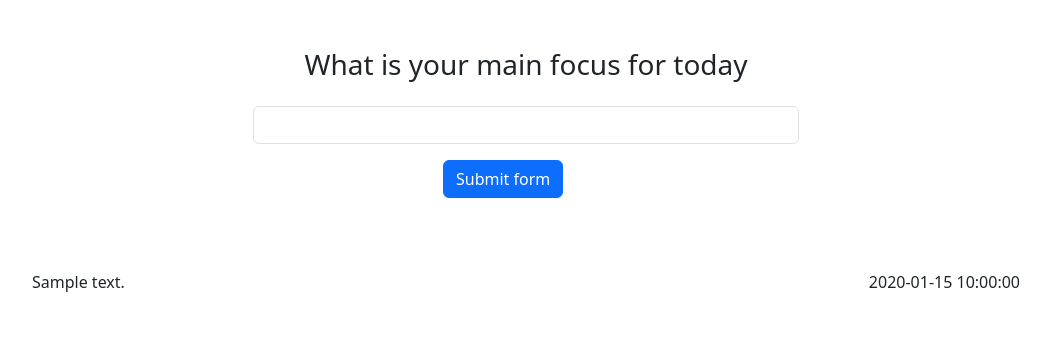
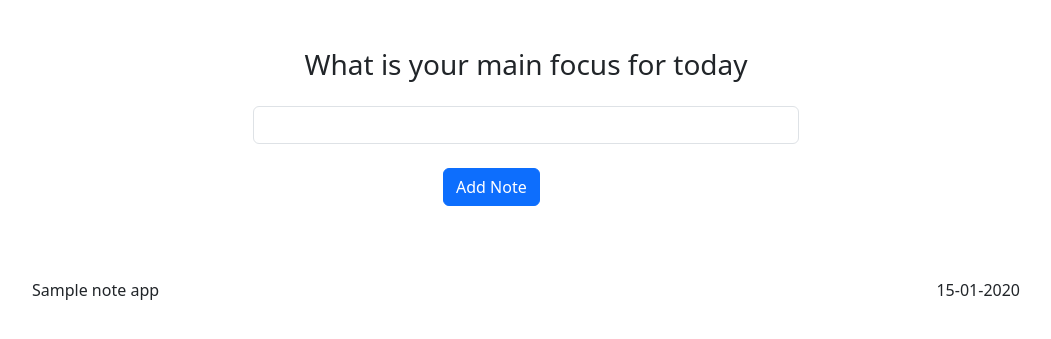
Before and after one commit to noorulnisa2k/FastAPI-Note-App, a FastAPI app: page / in a window 1280 px wide. Shown: the top 339 px of the page, without its empty margins (114-1165 px from the left). Run offline with FastAPI, Linux system fonts and the light colour scheme; a database or web service that is not in the repository returns one stand-in record (values such as "Sample title").

Commit message:
get and post request added

```diff
--- a/main.py
+++ b/main.py
@@ -1,42 +1,5 @@
-# from fastapi import FastAPI
-from typing import Union
-
-from fastapi import FastAPI, Request
-from fastapi.responses import HTMLResponse
-from fastapi.staticfiles import StaticFiles
-from fastapi.templating import Jinja2Templates
-from pymongo import MongoClient
+from fastapi import FastAPI
+from routes.note import note
 
 app = FastAPI()
-
-app.mount("/static", StaticFiles(directory="static"), name="static")
-
-templates = Jinja2Templates(directory="templates")
-
-# connection with mongodb instance
-conn = MongoClient('mongodb+srv://NoorulNisa:Tgfe5JmMr5qUAJkI@cluster0.y7gmhsr.mongodb.net')
-
-# @app.get("/")
-# def root():
-#     return {"message": "Hello World"}
-
-@app.get("/items/{item_id}/{q}")
-def read_items(item_id: int, q: Union[str, None] = None):
-    return {"item_id":item_id, "q":q}
-
-@app.get("/profile/{first_name}/{last_name}")
-def read_profile(first_name: str, last_name: str):
-    return {"name":first_name ,"lastname":last_name}
-
-@app.get("/", response_class=HTMLResponse)
-async def read_temp(request: Request):
-    docs = conn.testdb.note_app.find({})
-    data = []
-    for doc in docs:
-        data.append({
-            "id":doc['_id'],
-            "note":doc['note'],
-            "date":doc['createdAt']
-        })
-    print(data[0])
-    return templates.TemplateResponse("index.html",{"request": request, "data":data})
+app.include_router(note)
--- a/models/note.py
+++ b/models/note.py
@@ -3,5 +3,5 @@ from datetime import date
 
 class Note(BaseModel):
     todo_title: str
-    todo_checkbox: bool
-    created_at: date
+    todo_checkbox: bool | None = None
+    created_at: date = date.today()
--- a/routes/note.py
+++ b/routes/note.py
@@ -1,5 +1,42 @@
-from fastapi import FastAPI
-from routes.note import note
+from fastapi import FastAPI, Request
+from fastapi.responses import HTMLResponse
+from fastapi.staticfiles import StaticFiles
+from fastapi.templating import Jinja2Templates
+from fastapi import APIRouter
+from datetime import datetime
+from fastapi.responses import RedirectResponse
 
-app = FastAPI()
-app.include_router(note)
+from models.note import Note
+from config.db import conn
+from schemas.note import *
+
+note = APIRouter()
+
+# Static files
+note.mount("/static", StaticFiles(directory="static"), name="static")
+
+# Templates
+templates = Jinja2Templates(directory="templates")
+
+@note.get("/", response_class=HTMLResponse)
+async def read_note(request: Request):
+    docs = conn.testdb.note_app.find({})
+    data = []
+    for doc in docs:
+        data.append({
+            "id":doc['_id'],
+            "note":doc['todo_title'],
+            "date":doc['created_at']
+        })
+    return templates.TemplateResponse("index.html",{"request": request, "data":data})
+
+@note.post("/")
+# Note is module
+async def add_note(request: Request):
+    form = await request.form()
+    form_data = dict(form)
+    form_data['created_at'] = datetime.now()
+    form_data['todo-checkbox'] = 'off'
+    data = conn.testdb.note_app.insert_one(form_data)
+    # return noteEntity(data)
+    return {'Success':True}
--- a/templates/index.html
+++ b/templates/index.html
@@ -9,18 +9,20 @@
   <body>
     <div class="mt-5 container">
       <h3 class="text-center">What is your main focus for today</h3>
-      <form class="" method="post" novalidate>
+      <form action="/" method="post" novalidate>
         <div class="row justify-content-center">
           <div class="my-3 col-6">
-            <input class="form-control" list="datalistOptions" id="exampleDataList" placeholder="">
-            <datalist id="datalistOptions">
-              <option value="San Francisco">
-            </datalist>
+            <input class="form-control" list="datalistOptions" id="exampleDataList" name="todo_title" placeholder="">
+          </div>
+        </div>
+        <div class="row justify-content-center">
+          <div class="my-1 col-6">
+            <input type="checkbox" class="form-check-input" id="exampleCheck1" name="todo-checkbox" style="display:none"/>
           </div>
         </div>
         <div class="row justify-content-center">
           <div class="col-2">
-            <button class="btn btn-primary" type="submit">Submit form</button>
+            <button class="btn btn-primary" type="submit">Add Note</button>
           </div>
         </div>
       </form>
@@ -28,10 +30,14 @@
       <div class="container my-3 p-5">
         <ul class="list-group list-group-flush">
           {% for item in data %}
-          <li class="list-group-item d-flex justify-content-between align-items-center">
-            {{item.note}}
-            <span class="">{{item.date}}</span>
-          </li>
+            {% if data is defined %}
+              <li class="list-group-item d-flex justify-content-between align-items-center">
+                {{item.note}}
+                <span class="">{{item.date.strftime("%d-%m-%Y")}}</span>
+              </li>
+            {% else %}
+              No notes to display
+            {% endif %}
           {% endfor %}
         </ul>
       </div>
```
Also changed, not shown: index.py (added, +42 -0 lines), schemas/note.py (+12 -0 lines).
